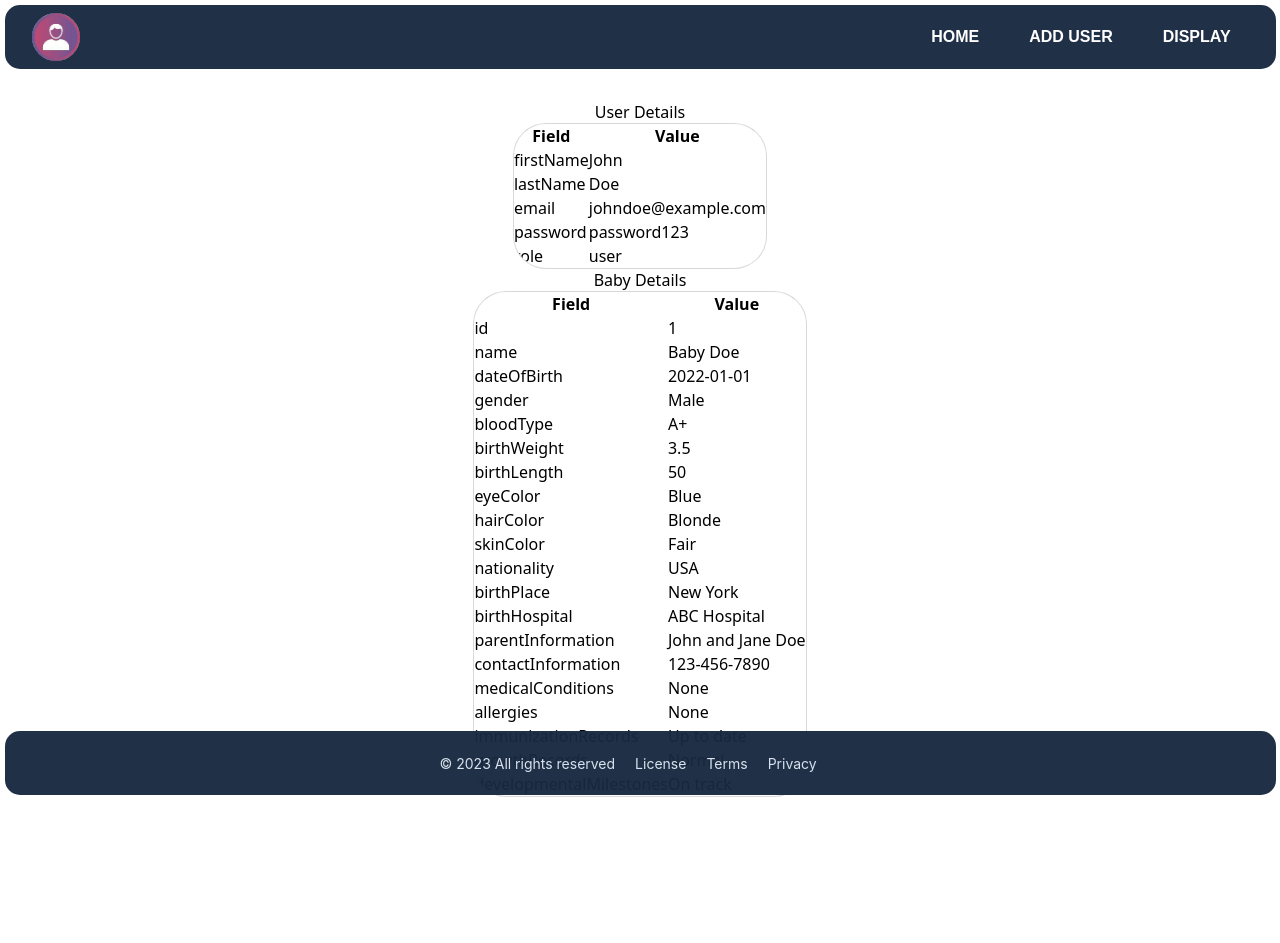
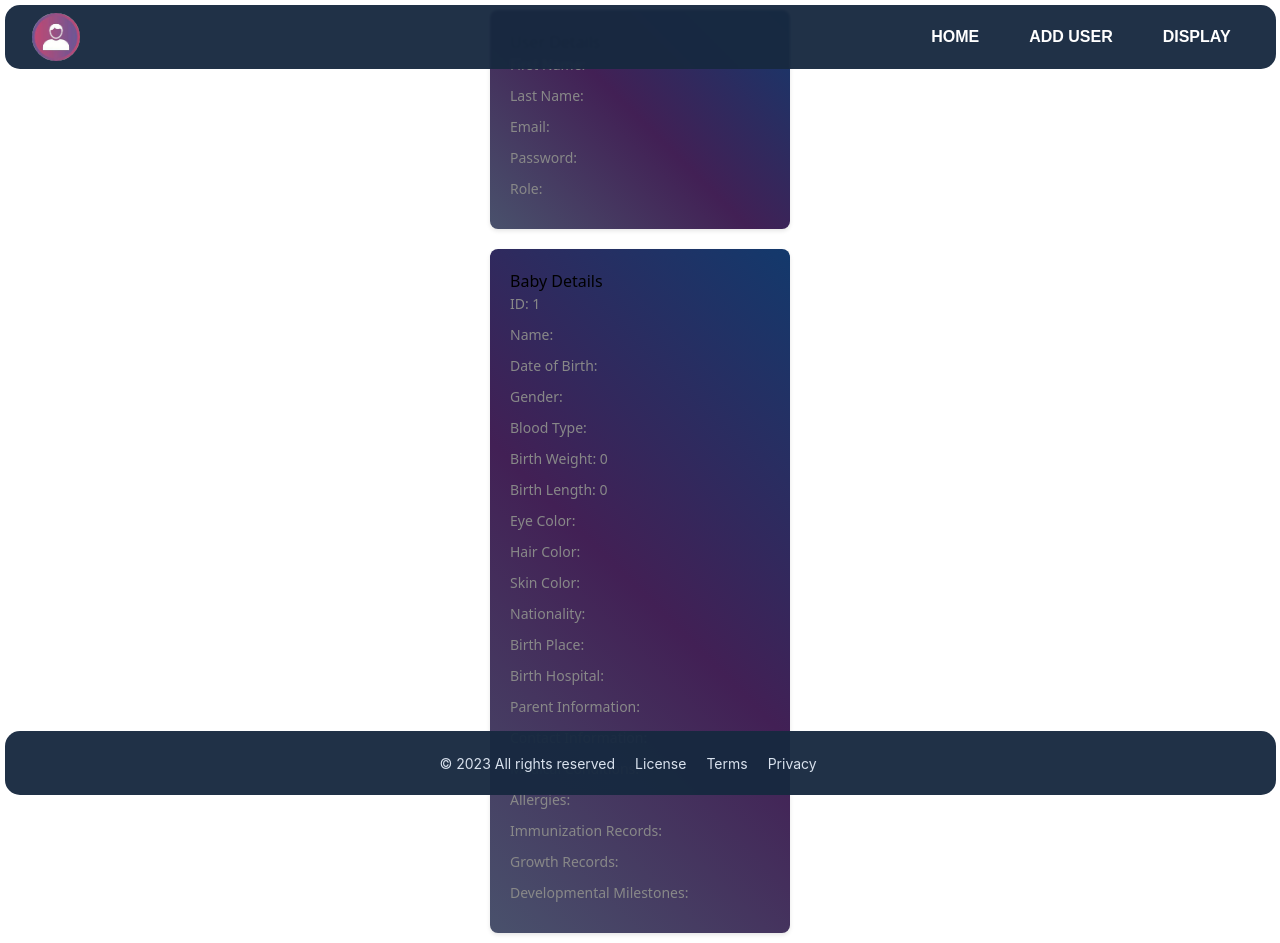
Before and after one commit to cepdnaclk/e19-co225-Baby-Developing-Tracking-System-Web-Application, a React (Vite) app in the folder Front-End/: page /display in a window 1280 px wide. Before the commit the page ends 800 px from the top, so only its background shows below. Built offline with nearby package versions, Linux system fonts and the light colour scheme.

Commit message:
add card to display details

```diff
--- a/Front-End/src/DisplayDetails.css
+++ b/Front-End/src/DisplayDetails.css
@@ -0,0 +1,31 @@
+.details-container {
+    display: flex;
+    flex-direction: column;
+    align-items: center;
+    justify-content: center;
+  }
+
+  .card {
+    background-color: #fff;
+    border-radius: 8px;
+    box-shadow: 0 2px 4px rgba(0, 0, 0, 0.1);
+    padding: 20px;
+    margin: 10px;
+    width: 300px;
+    animation: slide-up 0.5s ease-in-out;
+  }
+
+  @keyframes slide-up {
+    0% {
+      transform: translateY(50px);
+      opacity: 0;
+    }
+    100% {
+      transform: translateY(0);
+      opacity: 1;
+    }
+  }
+
+  .detail {
+    margin-bottom: 10px;
+  }
--- a/Front-End/src/DisplayDetails.jsx
+++ b/Front-End/src/DisplayDetails.jsx
@@ -2,79 +2,76 @@ import React, { useState } from "react";
 import { useNavigate } from "react-router-dom";
 import { Header } from "./Header";
 import { Footer } from "./Footer";
-import "./AddDoctor.css";
+import "./DisplayDetails.css";
 
 export const DisplayDetails = (props) => {
-  const userDetails = {
-    firstName: "John",
-    lastName: "Doe",
-    email: "johndoe@example.com",
-    password: "password123",
-    role: "user",
-  };
+  const [userDetails] = useState({
+    firstName: "",
+    lastName: "",
+    email: "",
+    password: "",
+    role: ""
+  });
 
-  const babyDetails = {
+  const [babyDetails] = useState({
     id: 1,
-    name: "Baby Doe",
-    dateOfBirth: "2022-01-01",
-    gender: "Male",
-    bloodType: "A+",
-    birthWeight: 3.5,
-    birthLength: 50,
-    eyeColor: "Blue",
-    hairColor: "Blonde",
-    skinColor: "Fair",
-    nationality: "USA",
-    birthPlace: "New York",
-    birthHospital: "ABC Hospital",
-    parentInformation: "John and Jane Doe",
-    contactInformation: "123-456-7890",
-    medicalConditions: "None",
-    allergies: "None",
-    immunizationRecords: "Up to date",
-    growthRecords: "Normal",
-    developmentalMilestones: "On track",
-  };
+    Name: "",
+    DateofBirth: "",
+    Gender: "",
+    BloodType: "",
+    BirthWeight: 0,
+    BirthLength: 0,
+    EyeColor: "",
+    HairColor: "",
+    SkinColor: "",
+    Nationality: "",
+    BirthPlace: "",
+    BirthHospital: "",
+    ParentInformation: "",
+    ContactInformation: "",
+    MedicalConditions: "",
+    Allergies: "",
+    ImmunizationRecords: "",
+    GrowthRecords: "",
+    DevelopmentalMilestones: ""
+  });
 
   return (
-    <div className="add-doctor-container">
+    <div className="details-container">
       <Header />
 
-      <h2>User Details</h2>
-      <table>
-        <thead>
-          <tr>
-            <th>Field</th>
-            <th>Value</th>
-          </tr>
-        </thead>
-        <tbody>
-          {Object.entries(userDetails).map(([field, value]) => (
-            <tr key={field}>
-              <td>{field}</td>
-              <td>{value}</td>
-            </tr>
-          ))}
-        </tbody>
-      </table>
+      <div className="card user-details">
+        <h2>User Details</h2>
+        <p className="detail">First Name: {userDetails.firstName}</p>
+        <p className="detail">Last Name: {userDetails.lastName}</p>
+        <p className="detail">Email: {userDetails.email}</p>
+        <p className="detail">Password: {userDetails.password}</p>
+        <p className="detail">Role: {userDetails.role}</p>
+      </div>
 
-      <h2>Baby Details</h2>
-      <table>
-        <thead>
-          <tr>
-            <th>Field</th>
-            <th>Value</th>
-          </tr>
-        </thead>
-        <tbody>
-          {Object.entries(babyDetails).map(([field, value]) => (
-            <tr key={field}>
-              <td>{field}</td>
-              <td>{value}</td>
-            </tr>
-          ))}
-        </tbody>
-      </table>
+      <div className="card baby-details">
+        <h2>Baby Details</h2>
+        <p className="detail">ID: {babyDetails.id}</p>
+        <p className="detail">Name: {babyDetails.Name}</p>
+        <p className="detail">Date of Birth: {babyDetails.DateofBirth}</p>
+        <p className="detail">Gender: {babyDetails.Gender}</p>
+        <p className="detail">Blood Type: {babyDetails.BloodType}</p>
+        <p className="detail">Birth Weight: {babyDetails.BirthWeight}</p>
+        <p className="detail">Birth Length: {babyDetails.BirthLength}</p>
+        <p className="detail">Eye Color: {babyDetails.EyeColor}</p>
+        <p className="detail">Hair Color: {babyDetails.HairColor}</p>
+        <p className="detail">Skin Color: {babyDetails.SkinColor}</p>
+        <p className="detail">Nationality: {babyDetails.Nationality}</p>
+        <p className="detail">Birth Place: {babyDetails.BirthPlace}</p>
+        <p className="detail">Birth Hospital: {babyDetails.BirthHospital}</p>
+        <p className="detail">Parent Information: {babyDetails.ParentInformation}</p>
+        <p className="detail">Contact Information: {babyDetails.ContactInformation}</p>
+        <p className="detail">Medical Conditions: {babyDetails.MedicalConditions}</p>
+        <p className="detail">Allergies: {babyDetails.Allergies}</p>
+        <p className="detail">Immunization Records: {babyDetails.ImmunizationRecords}</p>
+        <p className="detail">Growth Records: {babyDetails.GrowthRecords}</p>
+        <p className="detail">Developmental Milestones: {babyDetails.DevelopmentalMilestones}</p>
+      </div>
 
       <Footer />
     </div>
```
